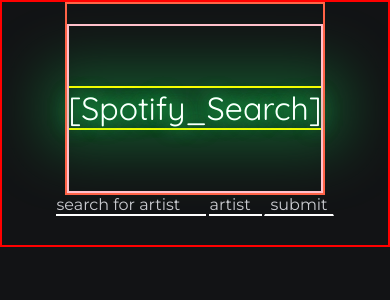
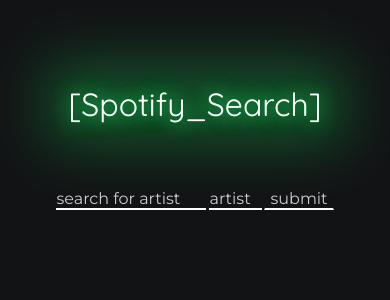
Before and after one commit to adrianwysocki77/spotify_search, a PHP site: page / in a window 390 px wide. Shown: the top 300 px of the page. Run offline with PHP 8.4, Linux system fonts and the light colour scheme.

Commit message:
fixing mobile version

```diff
--- a/styles.css
+++ b/styles.css
@@ -109,11 +109,9 @@ button {
   flex-direction: column;
   justify-content: center;
   align-items: center;
-  border: 2px solid red;
 }
 
 .parent {
-  border: 2px solid tomato;
   position: relative;
 }
 
@@ -129,7 +127,6 @@ button {
   font-family: "Quicksand", sans-serif;
   color: #fff;
   text-shadow: 0 0 20px #1db954;
-  border: 2px solid pink;
 }
 
 .neoncontainer:after {
@@ -137,10 +134,7 @@ button {
   position: absolute;
   z-index: -1;
   color: #1db954;
-  /* filter: blur(15px); */
-  border: 2px solid yellow;
   left: 0px;
-  /* width: 20px; */
 }
 
 .neoncontainer:before {
@@ -233,7 +227,6 @@ button {
     font-size: 2.5em;
     height: 20vh;
     margin-bottom: 0px;
-    /* border: 2px solid green; */
   }
 
   .neoncontainer:before {
```
